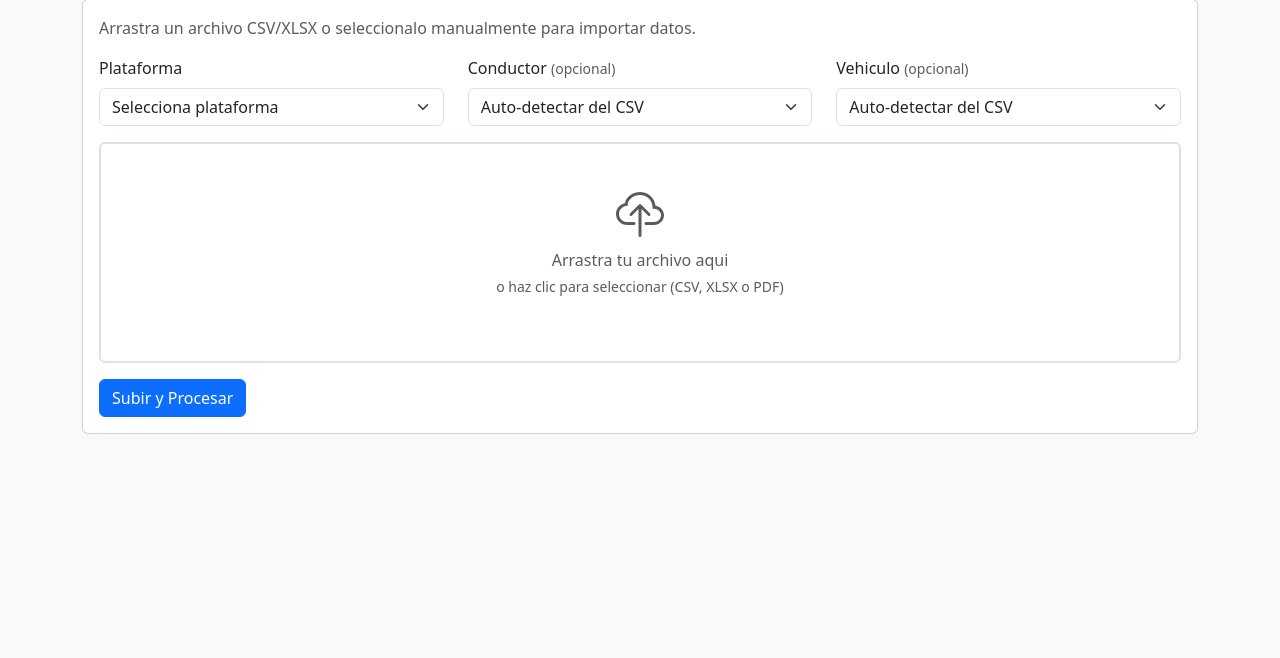
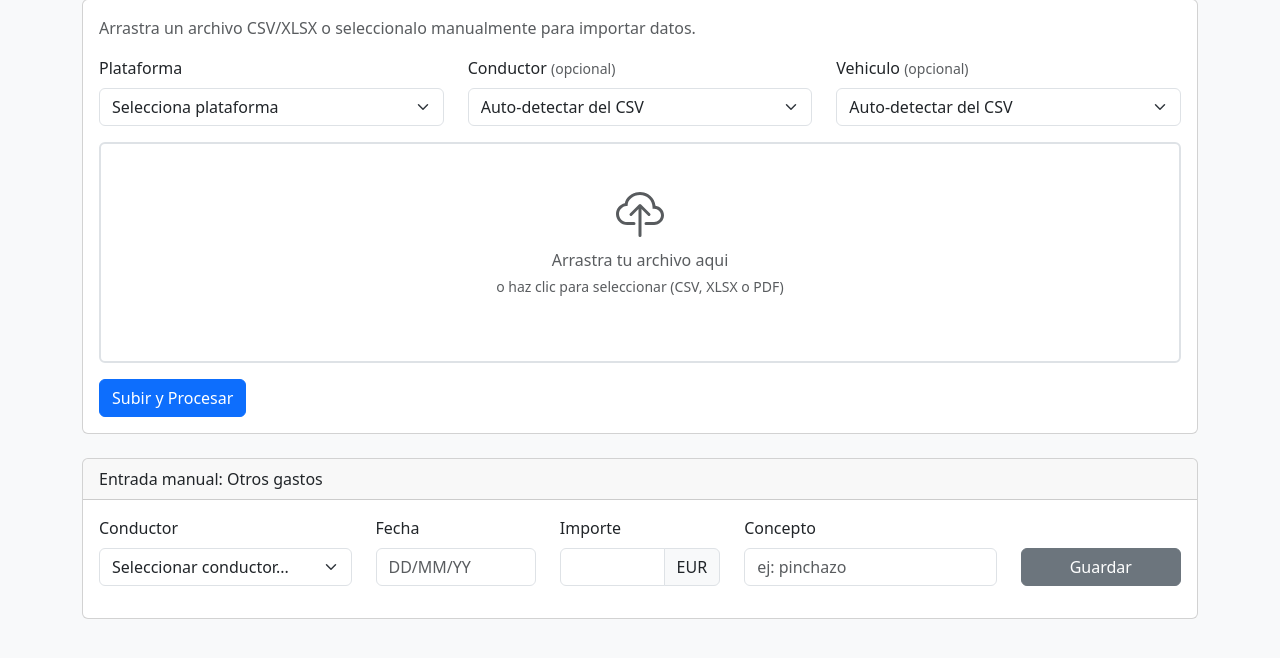
Before and after one commit to elenafontelles/TAXI3, a Python web app: template src/templates/upload.html in a window 1280 px wide. Shown: the part 62-720 px from the top of the page. Run offline with Jinja, Linux system fonts and the light colour scheme; the template is opened without the code that fills it, so the values that code supplies are empty.

Commit message:
feat: manual entry for other expenses + detail in liquidacion
- Upload page: new form to add other expenses (fecha DD/MM/YY, importe, concepto)
- New POST /upload/otros-gastos endpoint saves OtherExpense records
- Liquidacion page: shows detail table of other expenses below main table

Co-Authored-By: Claude Opus 4.6 <noreply@anthropic.com>

```diff
--- a/src/templates/upload.html
+++ b/src/templates/upload.html
@@ -72,6 +72,46 @@
         </form>
     </div>
 </div>
+
+<div class="card mt-4">
+    <div class="card-header">Entrada manual: Otros gastos</div>
+    <div class="card-body">
+        <form method="post" action="{{ root_path }}/upload/otros-gastos">
+            <div class="row mb-3">
+                <div class="col-md-3">
+                    <label for="otros_driver_id" class="form-label">Conductor</label>
+                    <select class="form-select" id="otros_driver_id" name="driver_id" required>
+                        <option value="">Seleccionar conductor...</option>
+                        {% for d in drivers %}
+                        <option value="{{ d.id }}">{{ d.name }}</option>
+                        {% endfor %}
+                    </select>
+                </div>
+                <div class="col-md-2">
+                    <label for="otros_fecha" class="form-label">Fecha</label>
+                    <input type="text" class="form-control" id="otros_fecha" name="fecha"
+                           placeholder="DD/MM/YY" pattern="\d{2}/\d{2}/\d{2}" required>
+                </div>
+                <div class="col-md-2">
+                    <label for="otros_importe" class="form-label">Importe</label>
+                    <div class="input-group">
+                        <input type="number" step="0.01" class="form-control" id="otros_importe" name="importe" required>
+                        <span class="input-group-text">EUR</span>
+                    </div>
+                </div>
+                <div class="col-md-3">
+                    <label for="otros_concepto" class="form-label">Concepto</label>
+                    <input type="text" class="form-control" id="otros_concepto" name="concepto"
+                           placeholder="ej: pinchazo" required>
+                </div>
+                <div class="col-md-2 d-flex align-items-end">
+                    <button type="submit" class="btn btn-secondary w-100">Guardar</button>
+                </div>
+            </div>
+        </form>
+    </div>
+</div>
+
 {% endblock %}
 
 {% block scripts %}
```
Also changed, not shown: src/routes/liquidacion.py (+9 -0 lines), src/routes/upload.py (+35 -0 lines), src/templates/liquidacion.html (+26 -0 lines).
